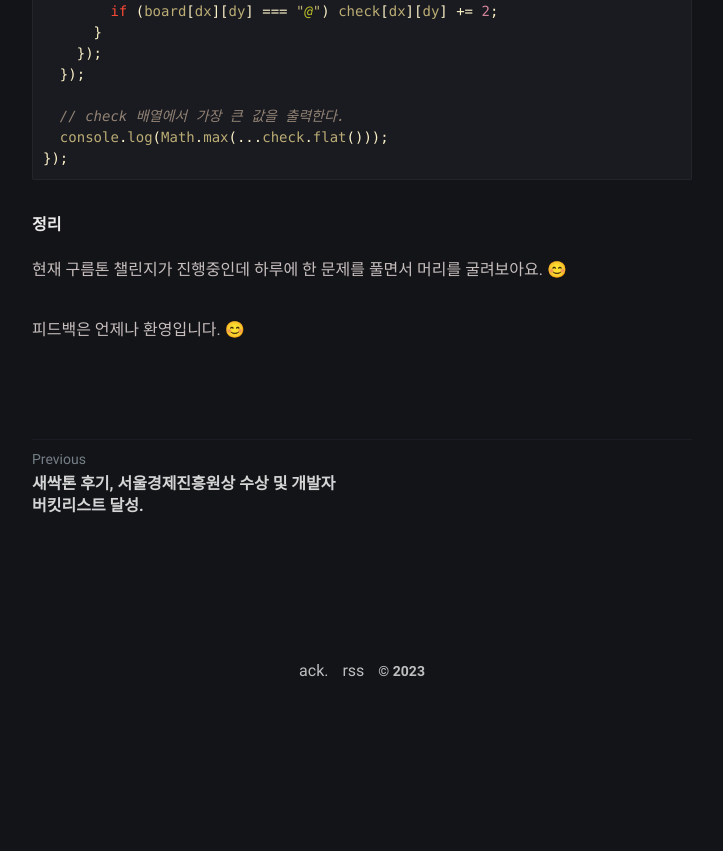
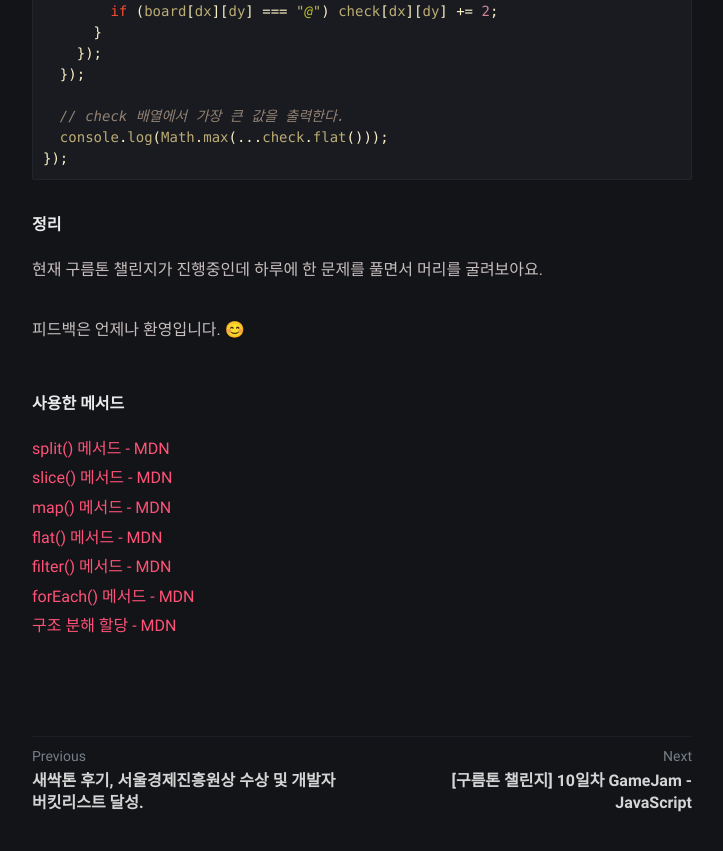
Before and after one commit to LeeJams/LeeJams.github.io, a Jekyll site: the page built from _posts/groom/2023-08-24-bomb.md, in a window 1280 px wide and 900 px high, scrolled down 2783 px. Shown: the top 851 px of the window, without its empty margins (278-1001 px from the left). Built offline with Jekyll 4.4.1, drawn with Linux system fonts in a browser that asks for light colours; comment, search, counter and statistics services are not loaded; before the commit the page ends 3500 px from its top, so only the background shows below that.

Commit message:
10일차 미션

```diff
--- a/_posts/groom/2023-08-24-bomb.md
+++ b/_posts/groom/2023-08-24-bomb.md
@@ -1,7 +1,7 @@
 ---
 layout: post
 title: "[구름톤 챌린지] 9일차 미션 폭탄 구현하기 (2) - JavaScript"
-tags: [JAVASCRIPT, GOORM, CHALLENGE]
+tags: [JAVASCRIPT, GOORM, CHALLENGE, 구름톤, 구름톤챌린지]
 category: ["구름톤 챌린지"]
 ---
 
@@ -108,6 +108,16 @@ rl.on("close", () => {
 
 ##### 정리
 
-현재 구름톤 챌린지가 진행중인데 하루에 한 문제를 풀면서 머리를 굴려보아요. 😊<br />
+현재 구름톤 챌린지가 진행중인데 하루에 한 문제를 풀면서 머리를 굴려보아요.<br />
 
 피드백은 언제나 환영입니다. 😊
+
+##### 사용한 메서드
+
+[split() 메서드 - MDN](https://developer.mozilla.org/ko/docs/Web/JavaScript/Reference/Global_Objects/String/split){:target="\_blank"}<br />
+[slice() 메서드 - MDN](https://developer.mozilla.org/ko/docs/Web/JavaScript/Reference/Global_Objects/Array/slice){:target="\_blank"}<br />
+[map() 메서드 - MDN](https://developer.mozilla.org/ko/docs/Web/JavaScript/Reference/Global_Objects/Array/map){:target="\_blank"}<br />
+[flat() 메서드 - MDN](https://developer.mozilla.org/ko/docs/Web/JavaScript/Reference/Global_Objects/Array/flat){:target="\_blank"}<br />
+[filter() 메서드 - MDN](https://developer.mozilla.org/ko/docs/Web/JavaScript/Reference/Global_Objects/Array/filter){:target="\_blank"}<br />
+[forEach() 메서드 - MDN](https://developer.mozilla.org/ko/docs/Web/JavaScript/Reference/Global_Objects/Array/forEach){:target="\_blank"}<br />
+[구조 분해 할당 - MDN](https://developer.mozilla.org/ko/docs/Web/JavaScript/Reference/Operators/Destructuring_assignment){:target="\_blank"}<br />
```
Also changed, not shown: _posts/groom/2023-08-25-game-jam.md (added, +158 -0 lines).
